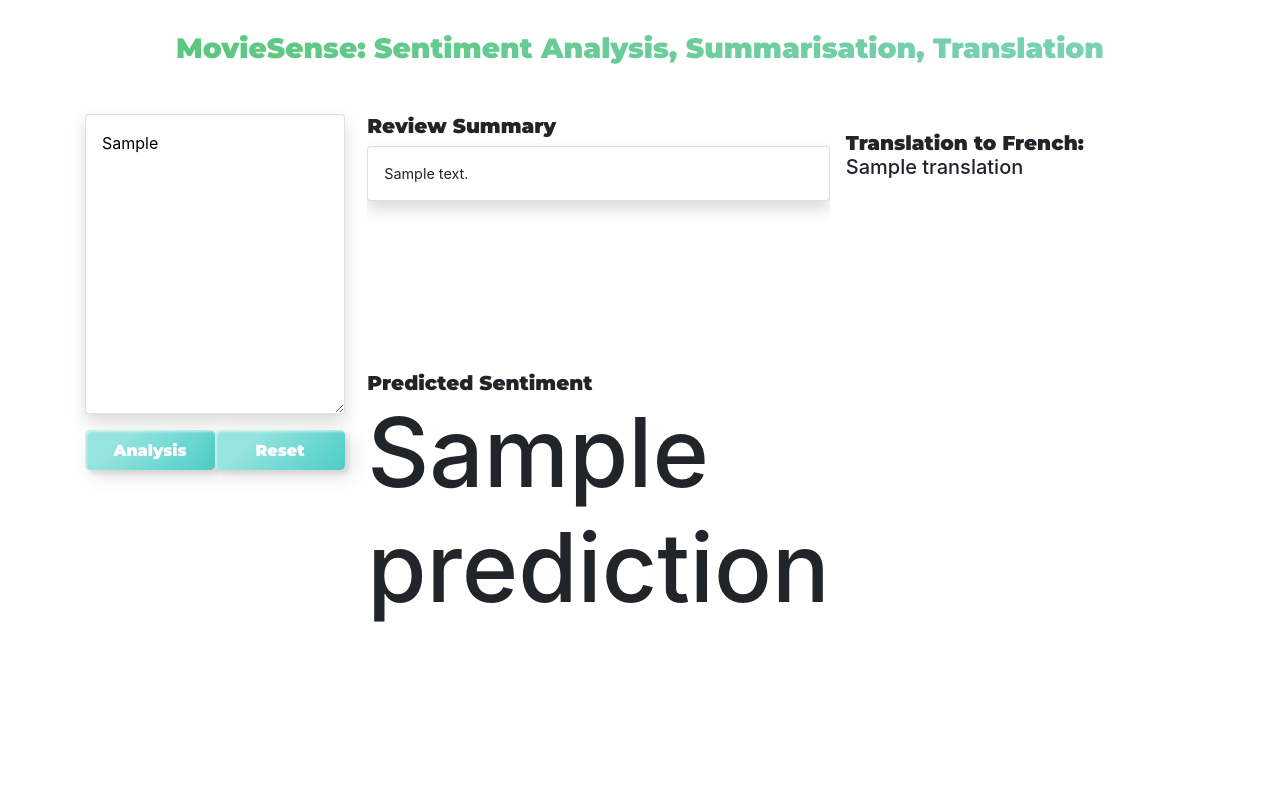
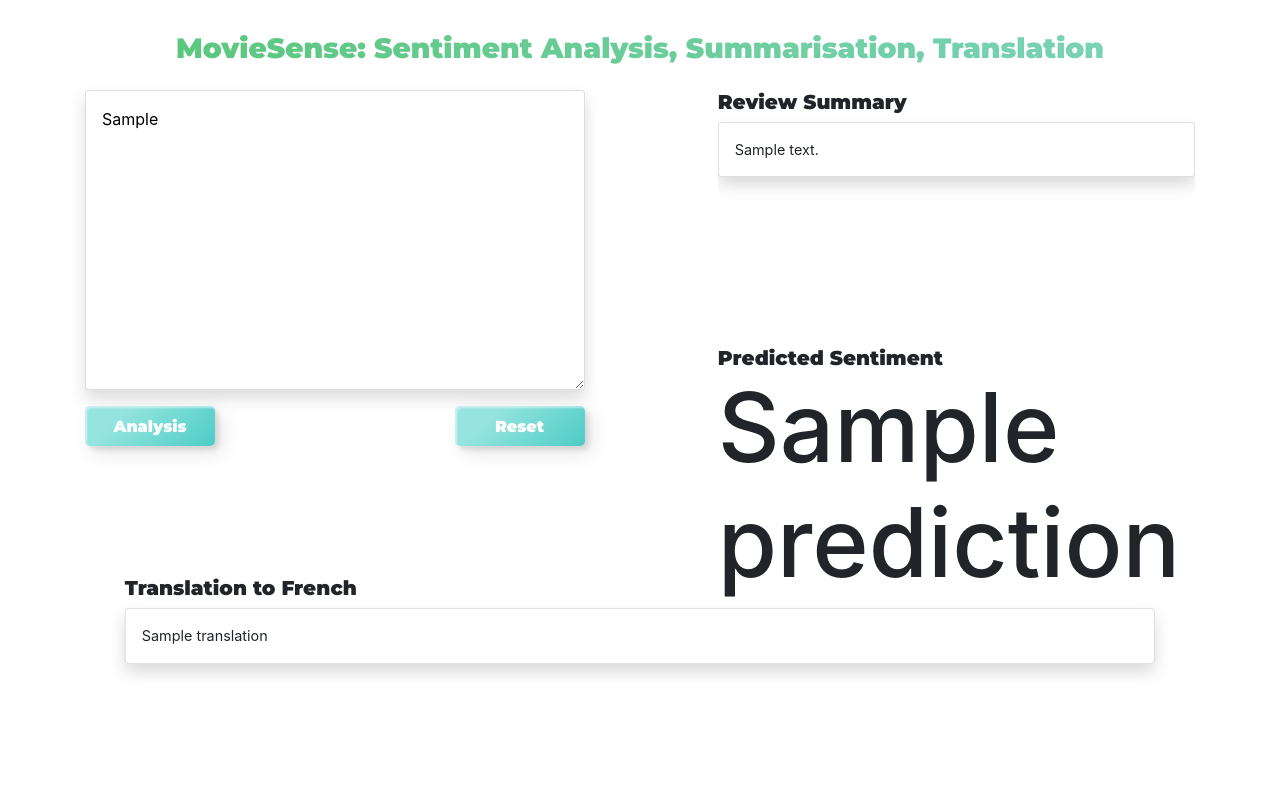
Before and after one commit to yjyuwisely/MovieSense_NLP, a Flask app: template templates/index.html in a window 1280 px wide. Run offline with Flask 3, Linux system fonts and the light colour scheme; the template is opened without the code that fills it: most values are stand-ins (such as "Sample title", 1, 10 or a date in 2020); some libraries are stand-ins or nearby versions; some web fonts are replaced.

Commit message:
Final adjustment of styling

```diff
--- a/static/css/styles.css
+++ b/static/css/styles.css
@@ -99,6 +99,12 @@
     text-align: justify;
 }
 
+.summary, .translation p {
+    font-size: 0.9rem;
+    font-weight: normal;
+    line-height: 150%;
+}
+
 .sentiment {
     height: 60%;
     overflow: auto;
@@ -112,19 +118,33 @@
     margin: 0;
     padding: 0;
     /* if you want to give a little space between them */
+    font-size: 0.9rem;
     margin-right: 5px;
     display: inline-block;
     vertical-align: middle;
     /* align them vertically in the middle */
 }
 
-.translation-section {
-    width: 100%;            /* makes the element span the full width */
-    height: 50vh;
-    /* overflow: auto;  */
+.translation {
+    font-size: 0.9rem;
+    text-align: justify;
+    vertical-align: middle;
+    width: 83%;
+    height: 30vh;          /* takes up half the viewport height */
+    position: fixed;       /* fixes the position */
+    bottom: 0;             /* sticks to the bottom */
+    left: 50%;             /* moves the left edge to the center of the viewport */
+    transform: translateX(-50%);  /* shifts the div back to the left by half of its width */
     padding: 1rem;
-    box-sizing: border-box; /* ensures padding and border are included in the element's total width */
+    box-sizing: border-box; /* includes padding and border in the element's total dimensions */
+    z-index: 1000;         /* ensures it appears above other elements */
+    /*overflow: auto;         in case the content inside exceeds the given height, it becomes scrollable */
 }
+
+.translation-text{
+    font-size: 0.9rem;
+}
+
 
 /* button style */
 .buttons {
--- a/templates/index.html
+++ b/templates/index.html
@@ -12,7 +12,7 @@
 </head>
 
 <body>
-    <h3 class="LogoGradient-text Mont text-center mb-5">MovieSense: Sentiment Analysis, Summarisation, Translation</h3>
+    <h3 class="LogoGradient-text Mont text-center mb-4">MovieSense: Sentiment Analysis, Summarisation, Translation</h3>
     <div class="container">
         <!-- Input -->
         <div class=" input-section">
@@ -33,26 +33,26 @@
             <div class="summary" id="summarySection">
                 {% if summary %}
                 <h5 class="Mont">Review Summary</h5>
-                <p class="card shadow p-3" id="summaryResult">{{ summary }}</p>
+                <p class="card shadow p-3">{{ summary }}</p>
                 {% endif %}
             </div>
 
             <!-- Prediction -->
             <div class="sentiment" id="predictionSection">
                 {% if prediction %}
-                <h5><span class="Mont prediction-text">Predicted Sentiment</span><br>
+                <h5><span class="Mont">Predicted Sentiment</span><br>
                     <span class="emoji">{{ prediction }}</span>
                 </h5>
                 {% else %}
                 {% endif %}
             </div>
         </div>
+
         <!-- Translation -->
-        <div class="translation-section" id="translationSection">
+        <div class="translation" id="translationSection">
             {% if translation %}
-            <h5><span class="Mont prediction-text">Translation to French:</span><br>
-
-                <p>{{ translation }}</p>
+            <h5><span class="Mont">Translation to French</span><br>
+                <p class="card shadow p-3 mt-2">{{ translation }}</p>
                 {% endif %}
             </h5>
         </div>
```
